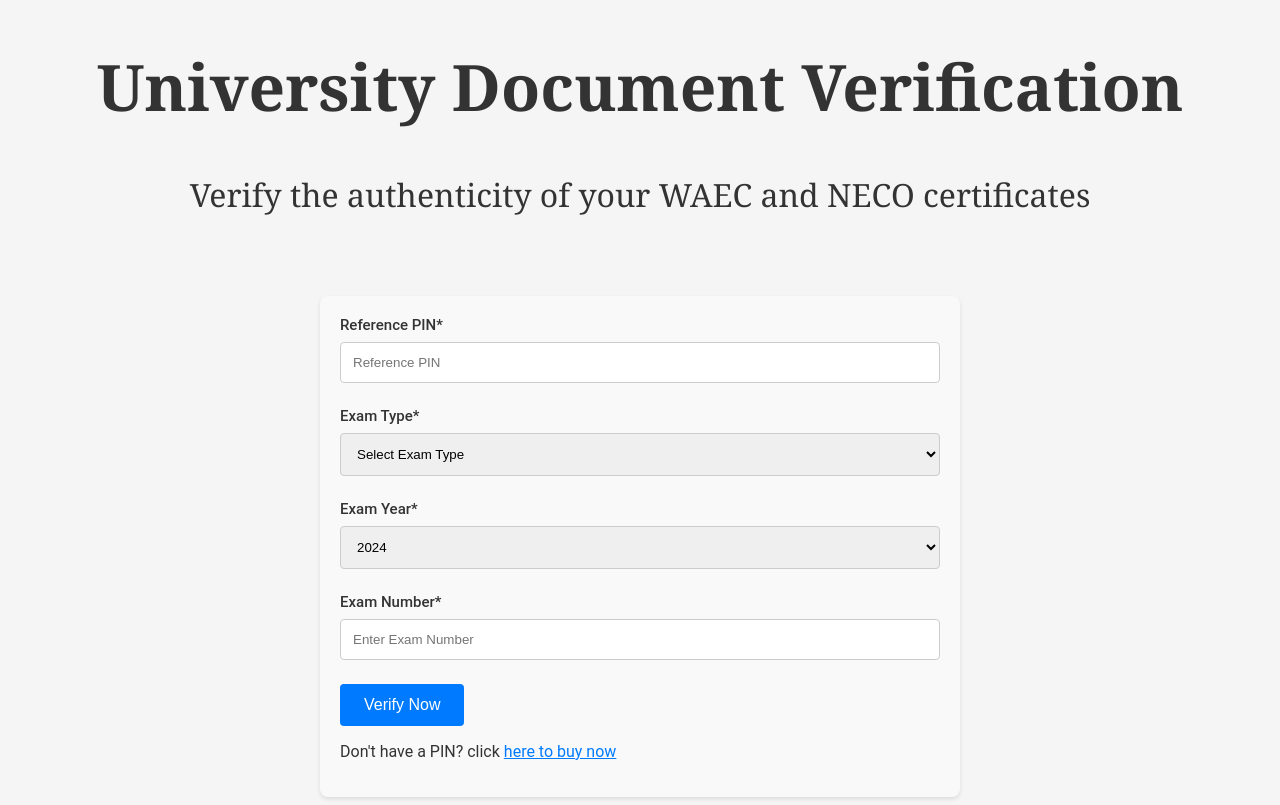
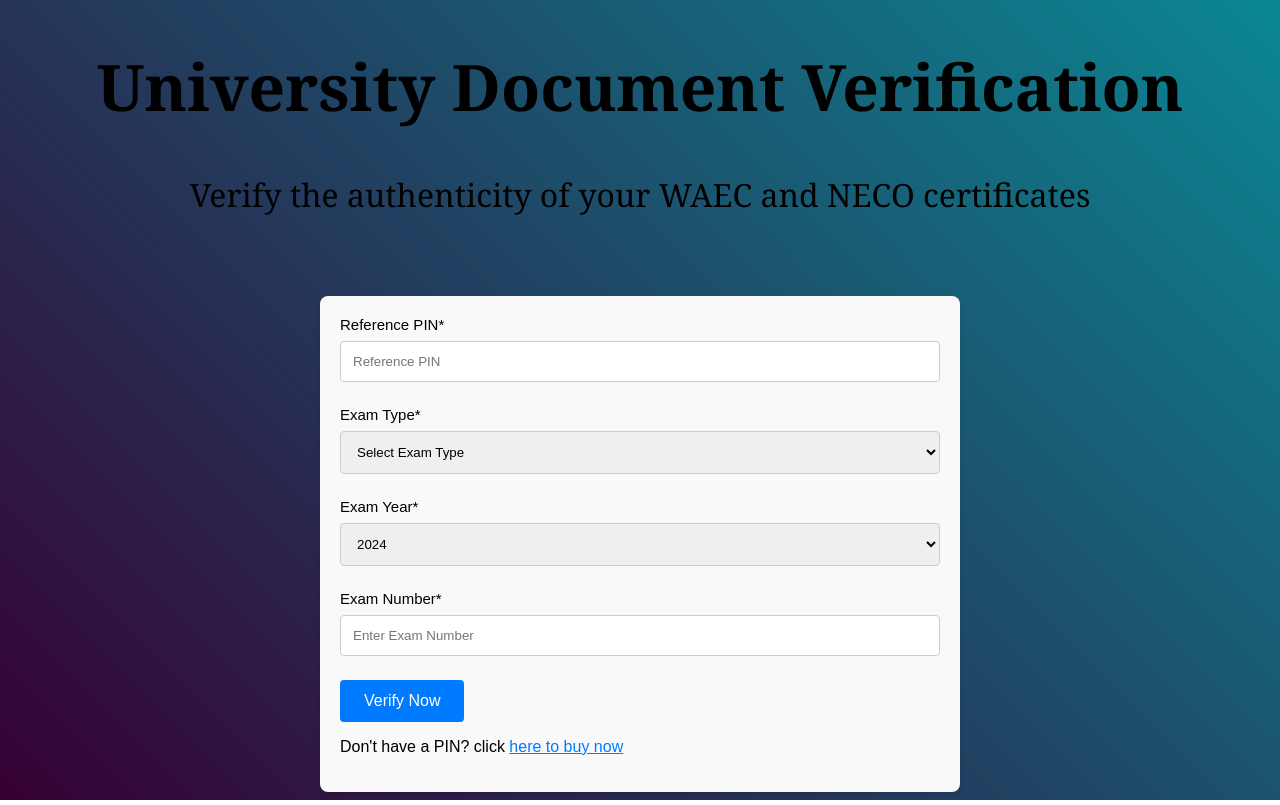
Before and after one commit to Bappa-Kamba/credly, a React (Create React App) app in the folder frontend/: page / in a window 1280 px wide. Built offline with nearby package versions, Linux system fonts and the light colour scheme.

Commit message:
:zap: chore: Update config.js and App.css

```diff
--- a/frontend/src/styles/App.css
+++ b/frontend/src/styles/App.css
@@ -1,8 +1,15 @@
 /* src/styles/App.css */
 body {
-  font-family: 'Roboto', sans-serif;
-  background-color: #f5f5f5;
-  color: #333;
+  font-family: 'Merriweather', sans-serif;
+  background-color: rgba(0, 0, 0, 0);
+  background-position-x: 0%;
+  background-position-y: 0%;
+  background-repeat: repeat;
+  background-attachment: scroll;
+  background-image: linear-gradient(45deg, rgb(54, 0, 51), rgb(11, 135, 147));
+  background-size: auto;
+  background-origin: padding-box;
+  background-clip: border-box;
 }
 
 .App-header {
```
Also changed, not shown: 2 other files (tests, documents, lock files or other folders).
